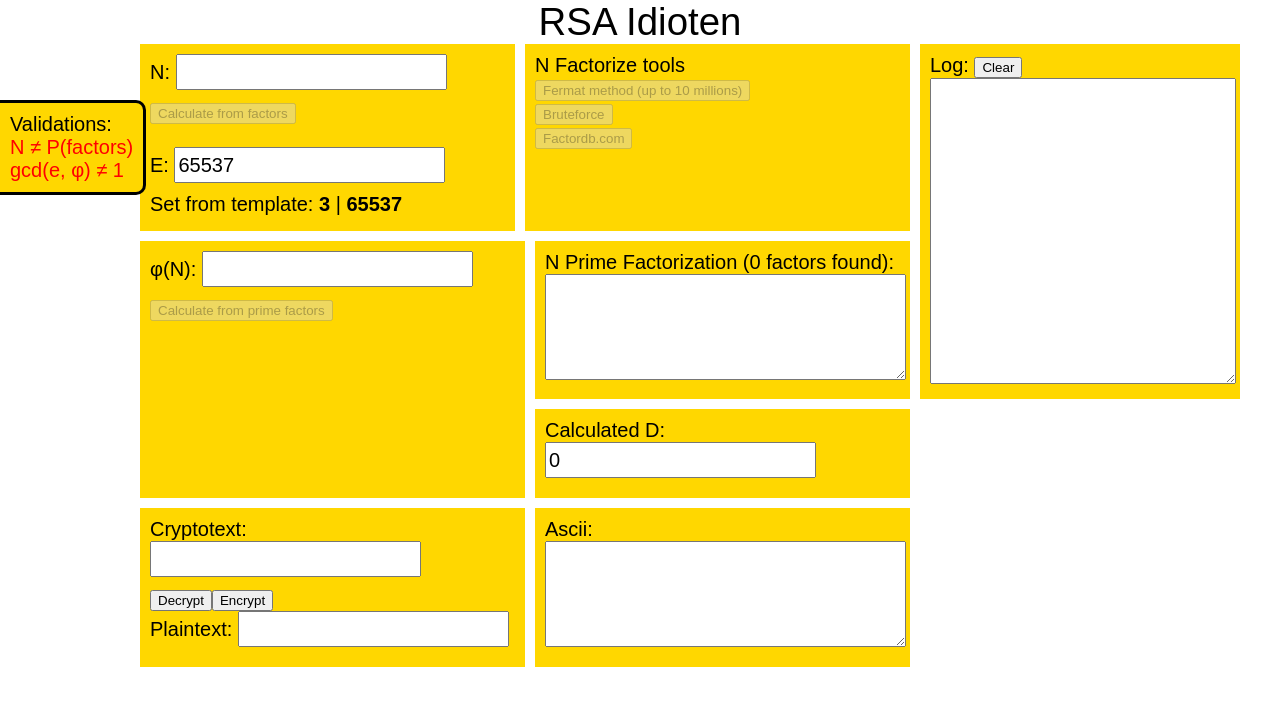
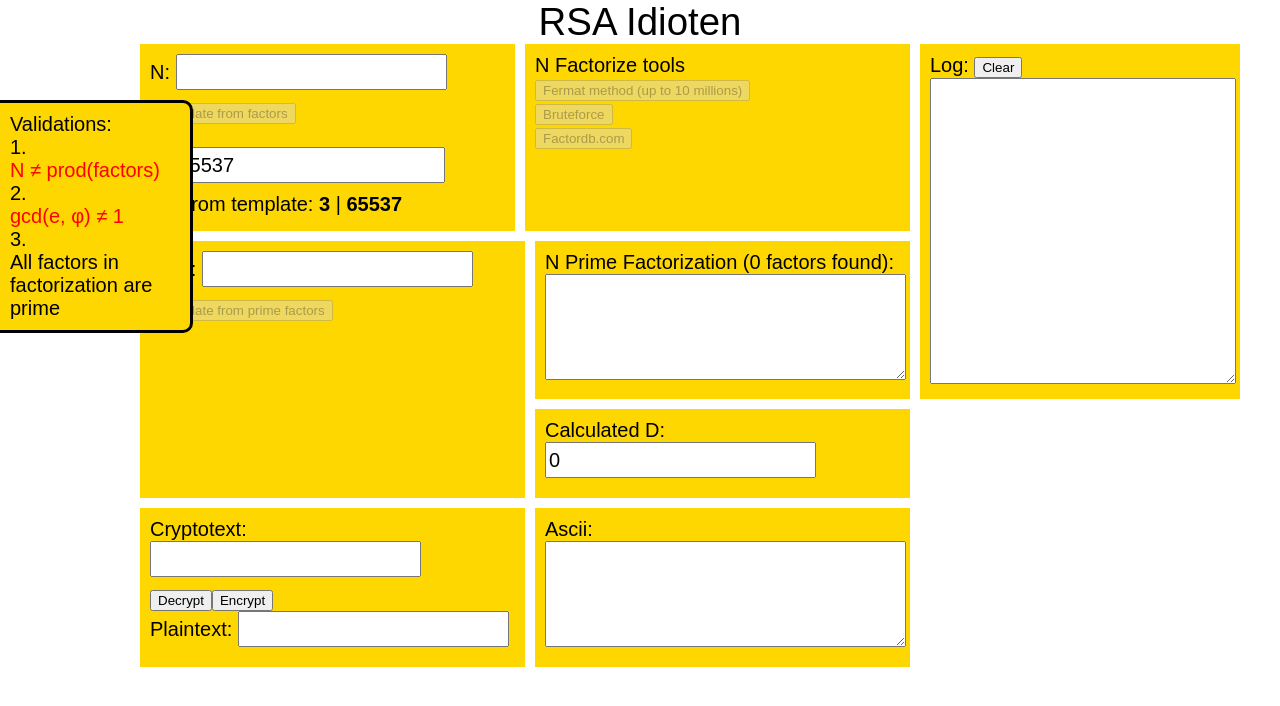
Before and after one commit to zpix1/rsa-idioten, a Vue app: page / in a window 1280 px wide. Shown: the top 706 px of the page. Built offline with nearby package versions, Linux system fonts and the light colour scheme; a web font is replaced by a local one.

Commit message:
prime test added

```diff
--- a/src/components/MainView.vue
+++ b/src/components/MainView.vue
@@ -3,15 +3,27 @@
     <div id="floating-validations">
       Validations:
       <br />
-      <div
-        v-bind:class="{ 'warning': !(!!nfactors.length && n == nfactors.reduce((a, x) => a*x)) }"
-      >N {{ (!!nfactors.length && n == nfactors.reduce((a, x) => a*x)) ? '=' : '&ne;' }} P(factors)</div>
-      <div
-        v-bind:class="{ 'warning': !(e && phi && gcd(e, phi) == 1) }"
-      >gcd(e, &phi;) {{ (e && phi && gcd(e, phi) == 1) ? '=' : '&ne;' }} 1</div>
-      <!-- <div v-bind:class="{ 'warning': !(false) }">
+      1. <div class='warning' v-if='!(!!nfactors.length && n == nfactors.reduce((a, x) => a*x))'>
+        N &ne; prod(factors)
+      </div>
+      <div v-else>
+        N = prod(factors)
+      </div>
+      2. <div class='warning' v-if='!(e && phi && gcd(e, phi) == 1)'>
+        gcd(e, &phi;) &ne; 1
+      </div>
+      <div v-else>
+        gcd(e, &phi;) = 1
+      </div>
+      3. <div class='warning' v-if='is_composite_filter().length != 0'>
+        NOT all factors in factorization are prime:
+        <div v-for="(comp, i) in is_composite_filter()" :key="i">
+          {{ i + 1 }}. {{ comp }}
+        </div>
+      </div>
+      <div v-else>
         All factors in factorization are prime
-      </div>-->
+      </div>
     </div>
     <div class="main">
       <div class="header">RSA Idioten</div>
@@ -73,7 +85,7 @@
           N Prime Factorization ({{ nfactors.length }} factors found):
           <br />
           <textarea v-model="nfactors_raw" class="factors-textarea"></textarea>
-          <!-- {{ mr_filter().length }} -->
+          <!-- {{ is_composite_filter().length }} -->
         </div>
         <div id="d">
           Calculated D:
@@ -109,7 +121,7 @@
 
 <script>
 import { egcd, expmod, hex_to_ascii, ascii_to_bi, bi_pow } from "@/libs/utils";
-import { fermat_factorization } from "@/libs/rsa";
+import { fermat_factorization, is_probable_prime } from "@/libs/rsa";
 
 export default {
   name: "MainView",
@@ -174,8 +186,8 @@ export default {
     encrypt: function() {
       this.cryptotext = expmod(this.plaintext, this.e, this.n);
     },
-    mr_filter: function() {
-      return this.nfactors.filter(() => !false);
+    is_composite_filter: function() {
+      return this.nfactors.filter(x => !is_probable_prime(x));
     }
   },
 
@@ -274,6 +286,7 @@ html {
   clear: both;
   overflow: auto;
   top: 100px;
+  width: 170px;
 
   padding: 10px;
   margin-left: 0px;
--- a/src/libs/rsa.js
+++ b/src/libs/rsa.js
@@ -27,7 +27,7 @@ function fermat_factorization(n, k=1e6, log_f=()=>{}) {
   return null;
 }
 
-function is_probable_prime(n, k = 1000) {
+function is_probable_prime(n, k = 50) {
   if (n <= 1n) {
     return false;
   }
@@ -35,8 +35,7 @@ function is_probable_prime(n, k = 1000) {
   if (n == 2n || n == 3n) {
     return true;
   }
-
-  for (let i = 2n; i < 100n; i++) {
+  for (let i = 2n; i < (100n > sqrt(n) ? sqrt(n) + 1n : 100n); i++) {
     if (n % i == 0n) {
       return false;
     }
@@ -51,7 +50,7 @@ function is_probable_prime(n, k = 1000) {
     return true;
   }
 
-  for (let i = 2n; i < k; i++) {
+  for (let i = 2n; i < (n < k ? n : k); i++) {
     if (mod_pow(i, n - 1n, n) != 1n) {
       return false;
     }
```
Also changed, not shown: 1 other file (tests, documents, lock files or other folders).
